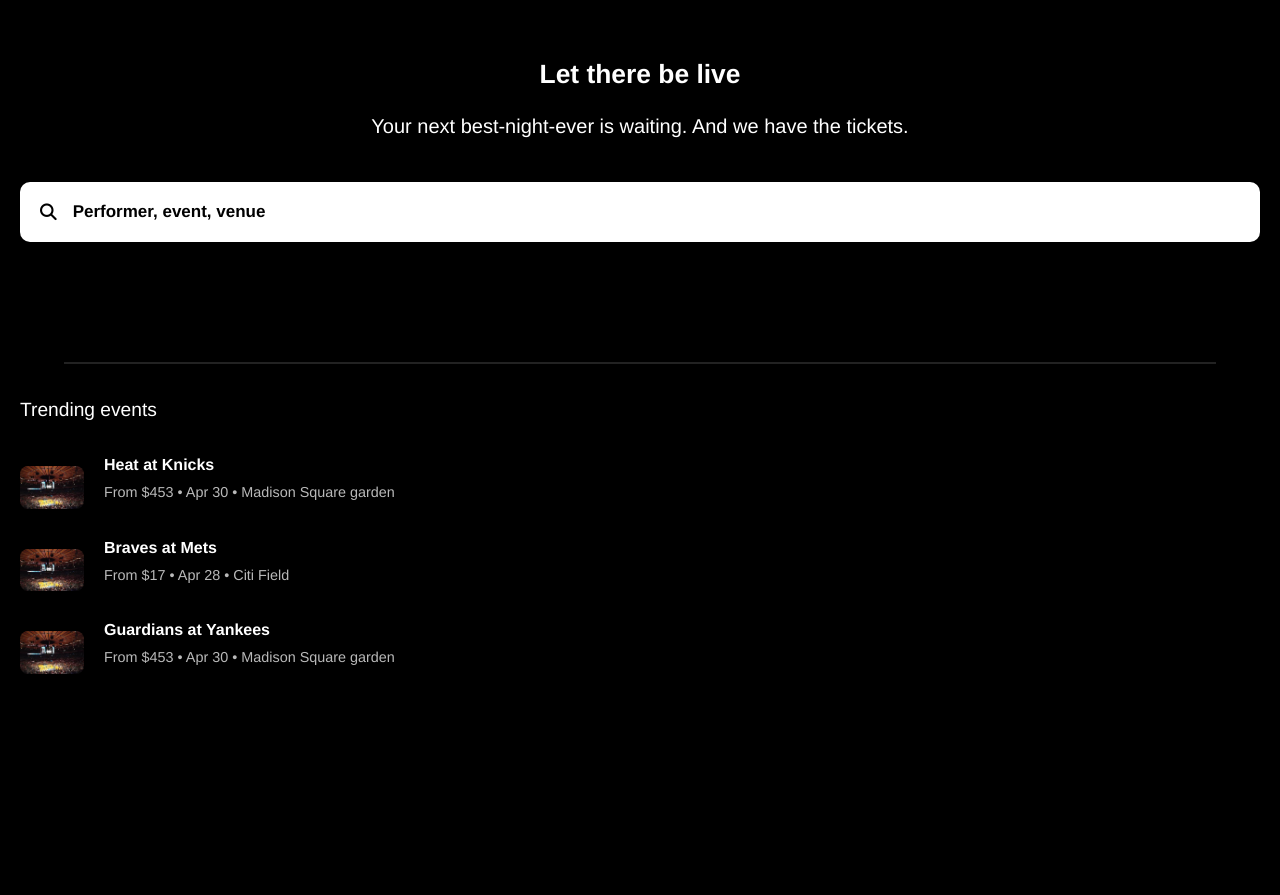
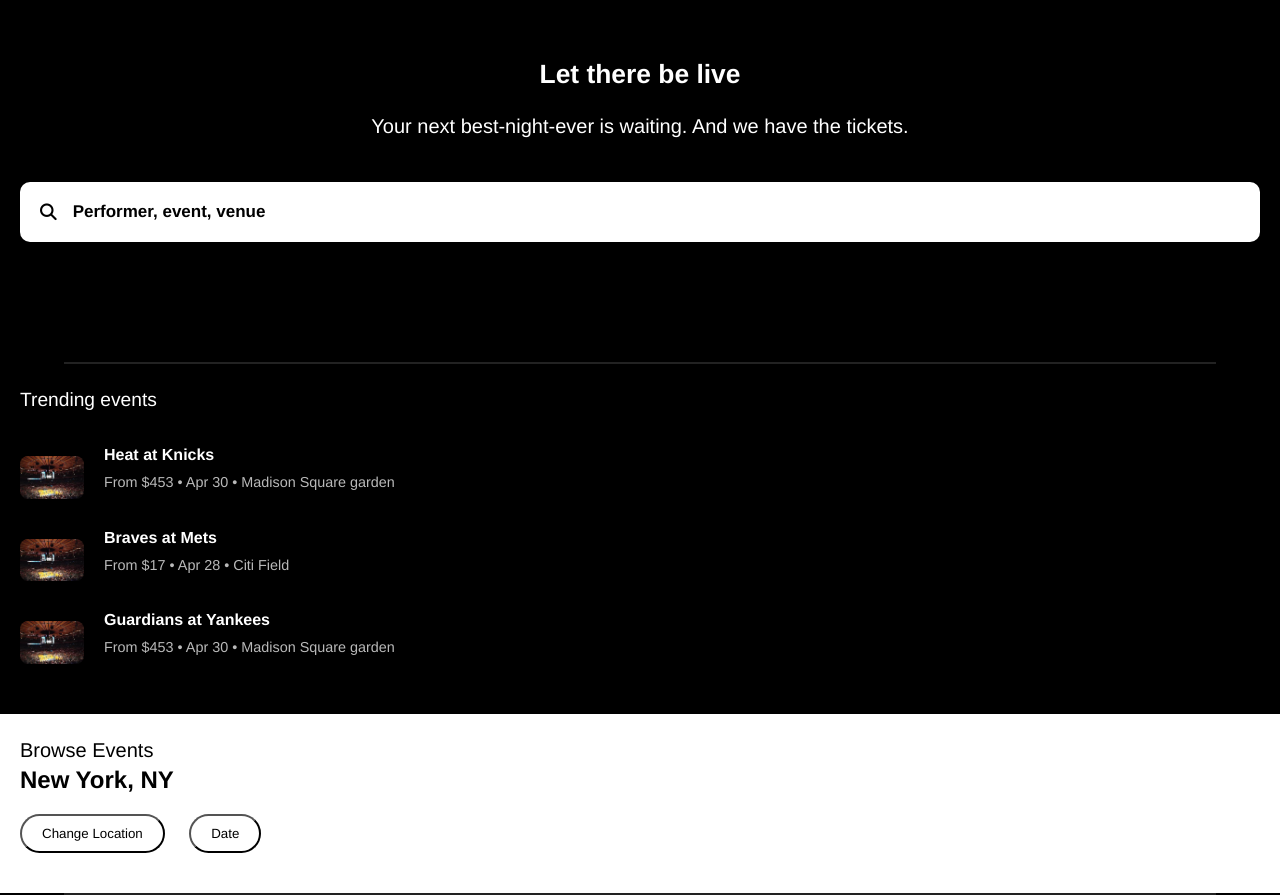
Before and after one commit to moisesg526/sports-ticket, a plain HTML site: page index.html in a window 1280 px wide. Shown: the part 59-954 px from the top of the page. Before the commit the page ends 800 px from the top, so only its background shows below. Drawn offline with Linux system fonts and the light colour scheme; no server answers.

Commit message:
Added Browse section with buttons

```diff
--- a/index.html
+++ b/index.html
@@ -63,5 +63,15 @@
         </div>
       </div>
     </section>
+    <section class="browse-event">
+        <h3 class="white">Browse Events</h3>
+        <h2 class="white">New York, NY</h2>
+        <div class="browse-button white">
+            <button class="browse-btn white">Change Location</button>
+            <button class="browse-btn white">Date</button>
+        </div>
+    </section>
+    <hr class="line"/>
+    <script src="script.js"></script>
   </body>
 </html>
--- /dev/null
+++ b/script.js
@@ -0,0 +1,8 @@
+
+fetch('https://api.seatgeek.com/2/events?client_id=MzM0NjE4NzV8MTY4MzI1MDU0MS4yMjMwNDY')
+  .then((res) => {
+    return res.json();
+  })
+  .then((data) => {
+    console.log(data);
+    })
--- a/styles.css
+++ b/styles.css
@@ -85,7 +85,7 @@ hr.line {
 .events-section {
   background-color: #000;
   color: #fff;
-  padding: 30px 20px;
+  padding: 20px;
 }
 
 .events-section h3 {
@@ -114,3 +114,28 @@ hr.line {
   margin: 10px 20px 10px 0;
   border-radius: 8px;
 }
+
+/* Browse Event */
+
+.browse-event {
+  padding: 20px;
+  background-color: #fff;
+}
+
+.white {
+  background-color: #fff;
+}
+
+.browse-event h3 {
+  color: #000;
+}
+
+.browse-btn {
+  margin: 20px 0;
+  padding: 10px 20px;
+  border-radius: 20px;
+}
+
+.browse-btn {
+  margin-right: 20px;
+}
```
